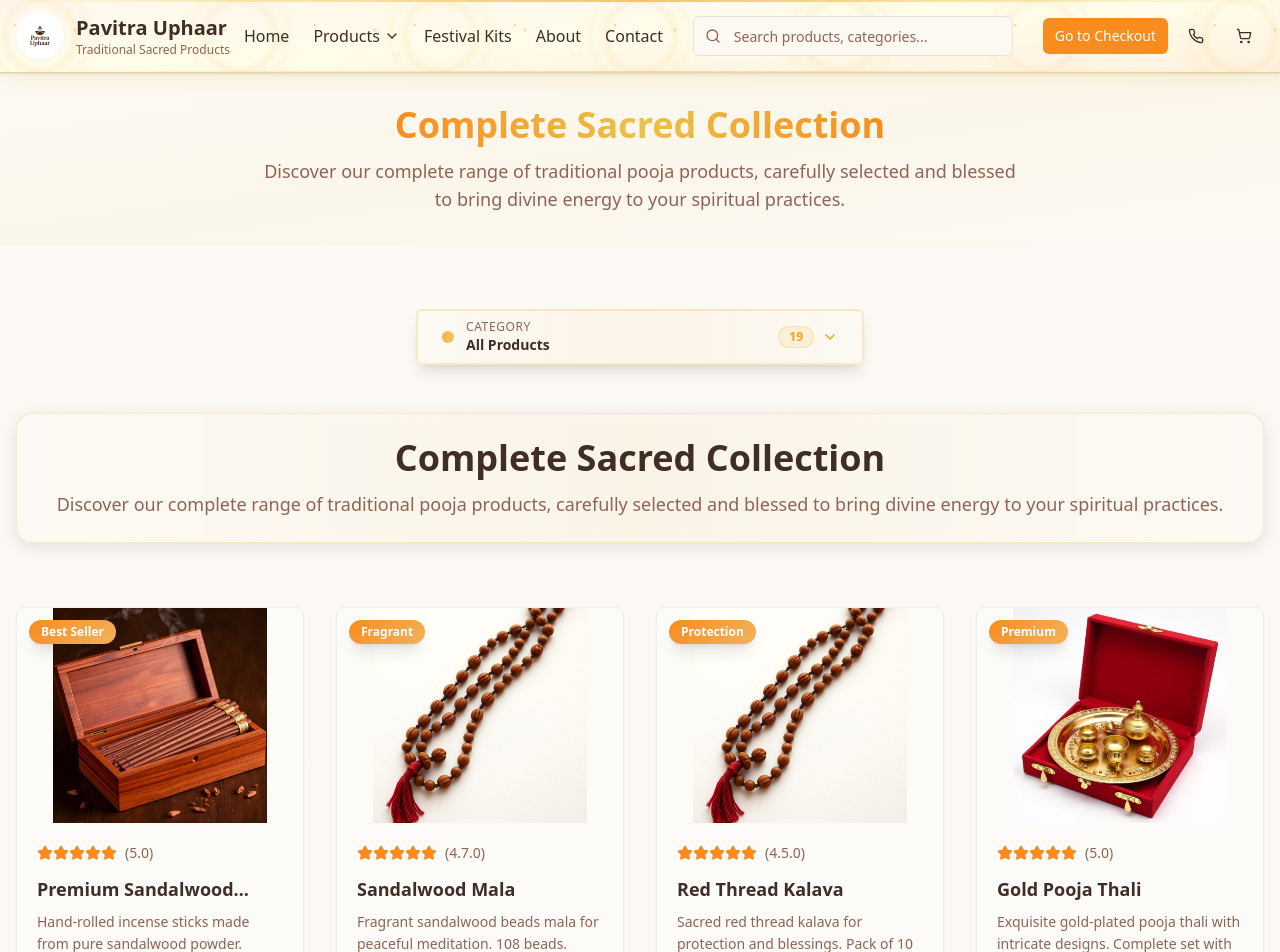
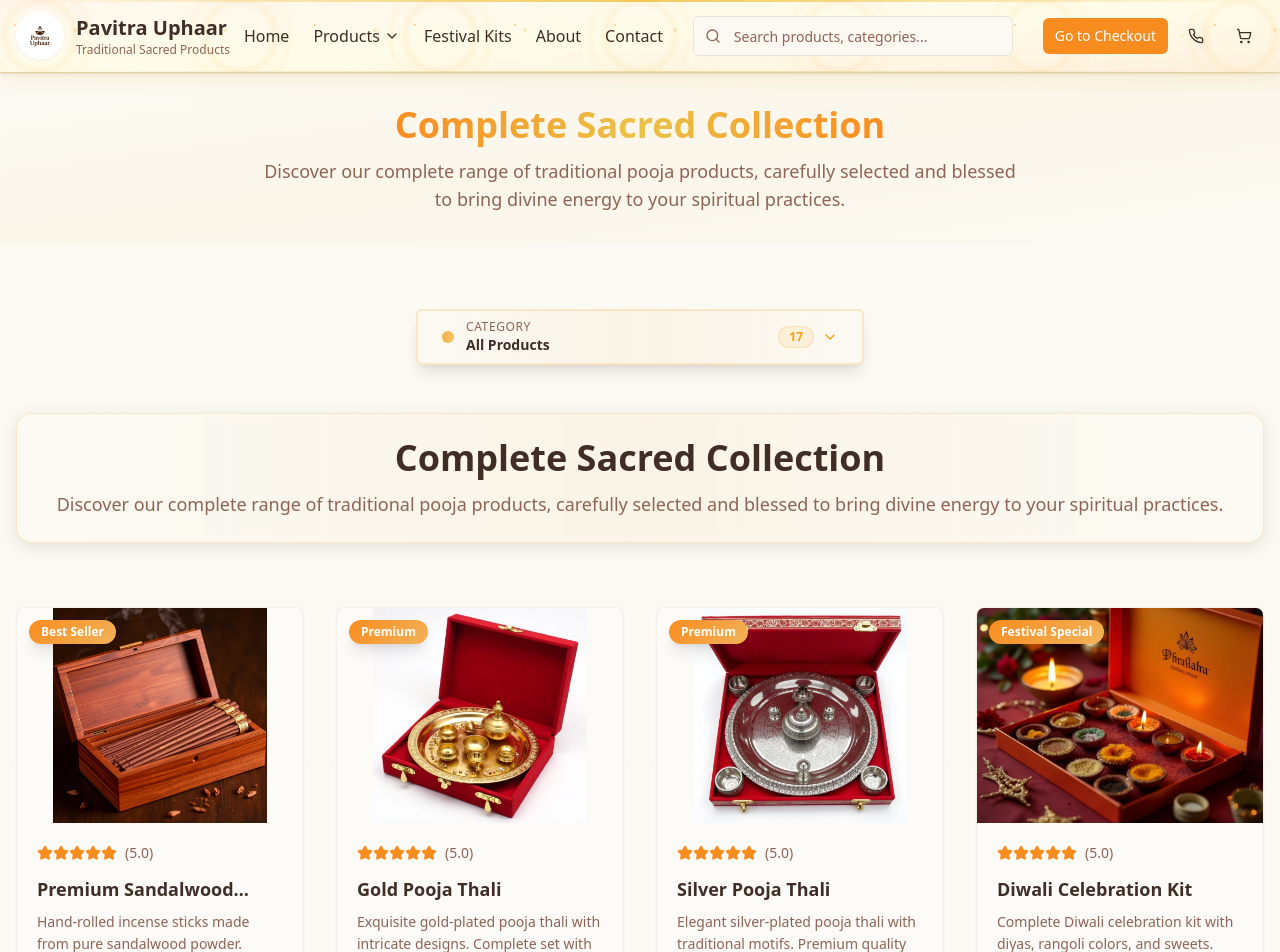
Before and after one commit to Anshulx2002/pavitr-uphaar-20, a React (Vite) app: page /products in a window 1280 px wide. Shown: the top 952 px of the page. Built offline with nearby package versions, Linux system fonts and the light colour scheme.

Commit message:
Remove more products

```diff
--- a/src/data/products.ts
+++ b/src/data/products.ts
@@ -50,28 +50,7 @@ export const allProducts: Product[] = [
     category: "incense"
   },
 
-  // Sacred Threads
-  {
-    id: 32,
-    name: "Sandalwood Mala",
-    price: 699,
-    originalPrice: 899,
-    image: rudrakshaImage,
-    rating: 4.7,
-    description: "Fragrant sandalwood beads mala for peaceful meditation. 108 beads.",
-    badge: "Fragrant",
-    category: "threads"
-  },
-  {
-    id: 33,
-    name: "Red Thread Kalava",
-    price: 49,
-    image: rudrakshaImage,
-    rating: 4.5,
-    description: "Sacred red thread kalava for protection and blessings. Pack of 10 meters.",
-    badge: "Protection",
-    category: "threads"
-  },
+  // Sacred Threads (removed sandalwood mala and red thread kalava)
   {
     id: 34,
     name: "Gold Pooja Thali",
```
